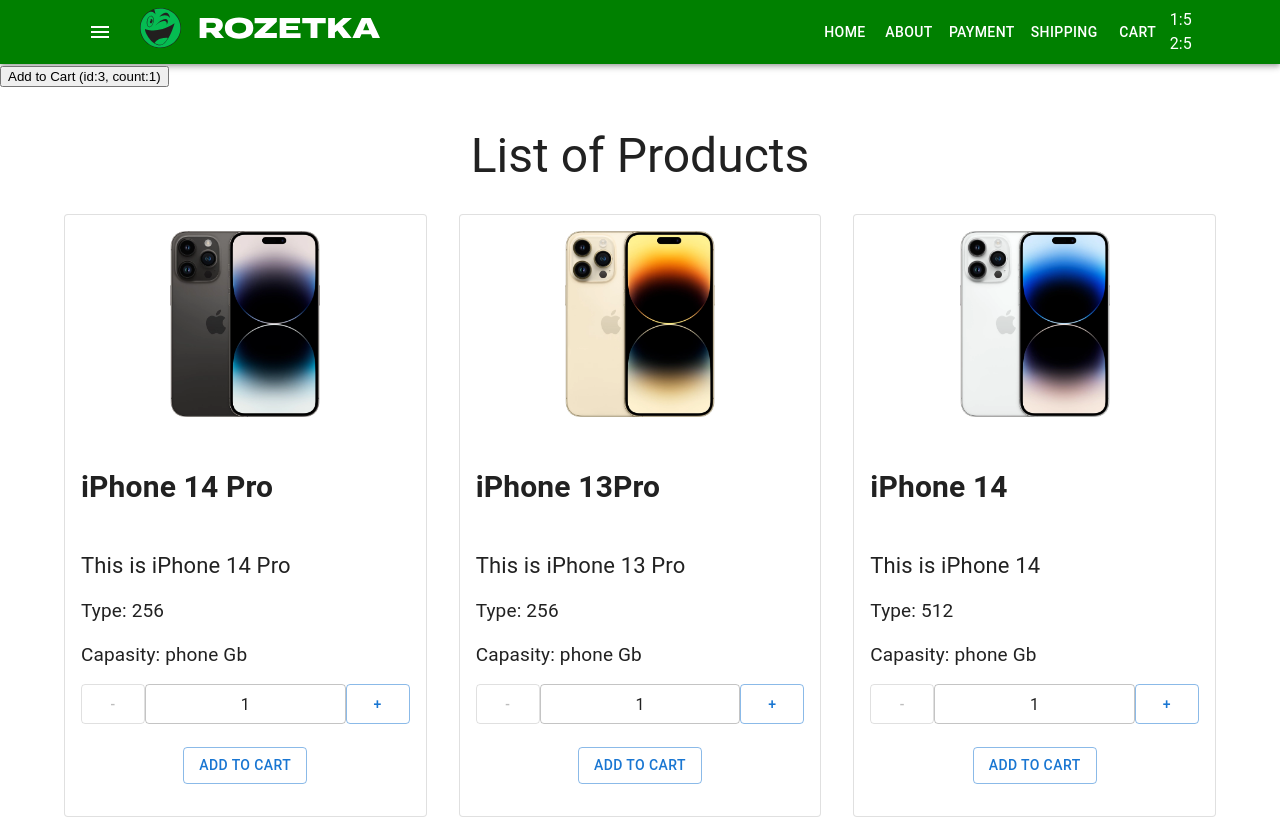
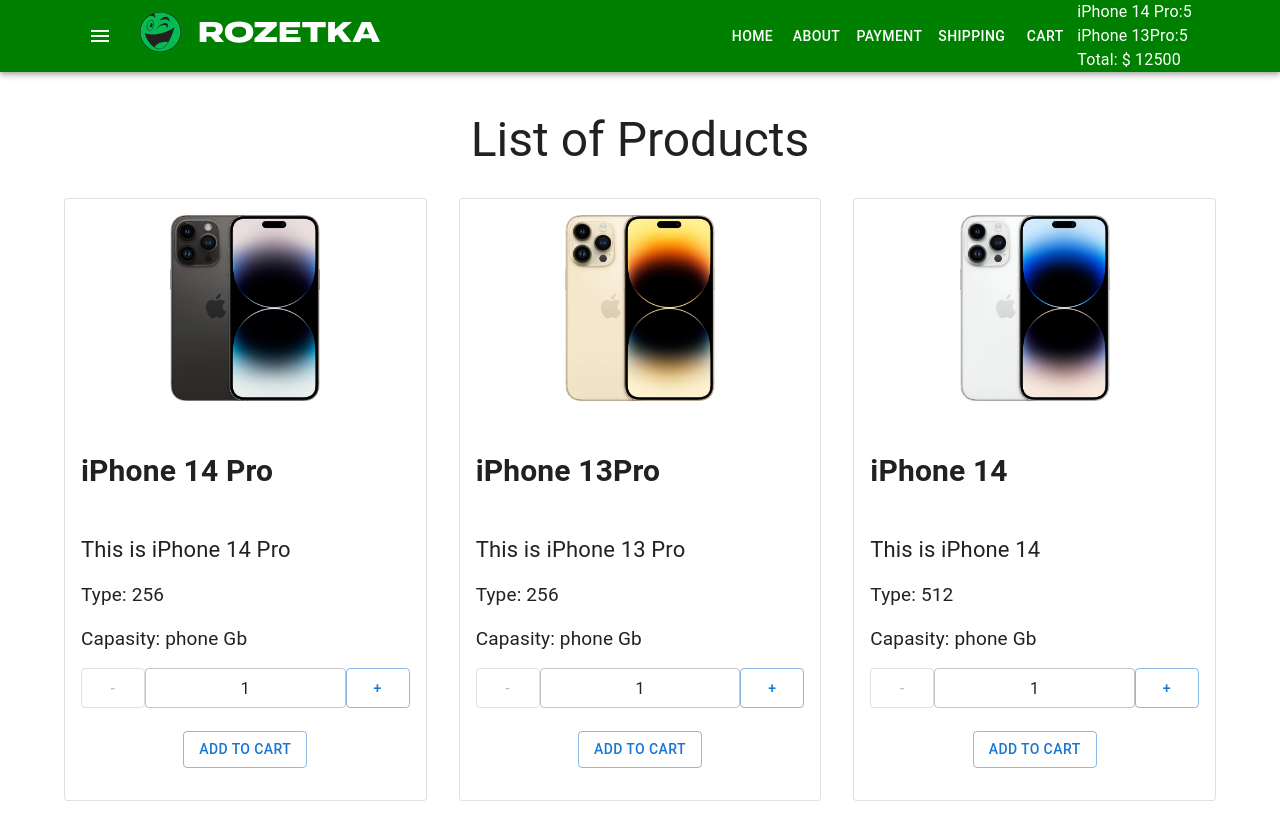
Before and after one commit to mouse-rubin4ic/project-1, a React (Create React App) app: page / in a window 1280 px wide. Shown: the top 819 px of the page. Built offline with nearby package versions, Linux system fonts and the light colour scheme; the HTML template or start-up script is replaced by a standard one.

Commit message:
додала total в cartHeader

```diff
--- a/src/Container/App/App.tsx
+++ b/src/Container/App/App.tsx
@@ -25,9 +25,6 @@
         <StyledEngineProvider injectFirst>
             <CssBaseline />
             <Header productsInCart={productsInCart} />
-            <button onClick={() => addProductToCart(2, 5)}>
-                Add to Cart (id:3, count:1)
-            </button>
             <Main addProductToCart={addProductToCart} />
         </StyledEngineProvider>
     )
--- a/src/components/CartHeader/CartHeader.tsx
+++ b/src/components/CartHeader/CartHeader.tsx
@@ -1,16 +1,39 @@
+import productsArray, { Product, getProductsObject } from 'utils/productsArray'
+
 type Props = {
     productsInCart: {
         [id: number]: number
     }
+    productsObject?: {
+        [id: number]: Product
+    }
 }
-const CartHeader = ({ productsInCart }: Props) => {
+const CartHeader = ({
+    productsInCart,
+    productsObject = getProductsObject(productsArray),
+}: Props) => {
+    console.log(productsObject)
+    console.log(productsArray)
     return (
         <div>
-            {Object.keys(productsInCart).map((productId) => (
-                <div>
-                    {productId}:{productsInCart[parseInt(productId)]}
-                </div>
-            ))}
+            <div>
+                {Object.keys(productsInCart).map((productId) => (
+                    <div key={productId}>
+                        {productsObject[parseInt(productId)].title}:{''}
+                        {productsInCart[parseInt(productId)]}
+                    </div>
+                ))}
+            </div>
+            <div>
+                Total: ${' '}
+                {Object.keys(productsInCart).reduce(
+                    (total, productId) =>
+                        total +
+                        productsInCart[parseInt(productId)] *
+                            productsObject[parseInt(productId)].price,
+                    0
+                )}
+            </div>
         </div>
     )
 }
--- a/src/utils/productsArray.ts
+++ b/src/utils/productsArray.ts
@@ -1,4 +1,4 @@
-type Product = {
+export type Product = {
     id: number
     title: string
     decscription: string
@@ -65,4 +65,13 @@
     },
 ]
 
+export const getProductsObject = (array: Product[]) =>
+    array.reduce(
+        (object, product) => ({
+            ...object,
+            [product.id]: product,
+        }),
+        {}
+    )
+
 export default productsArray
```
